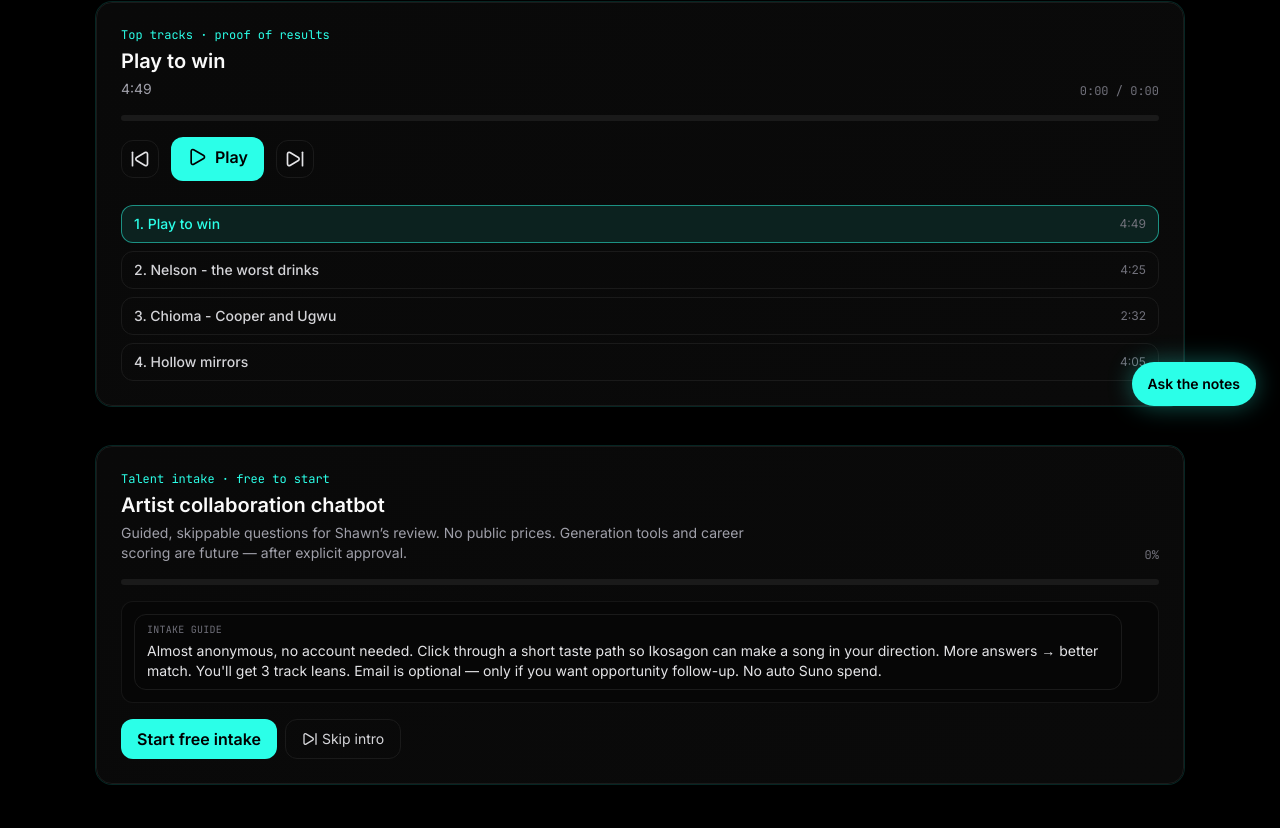
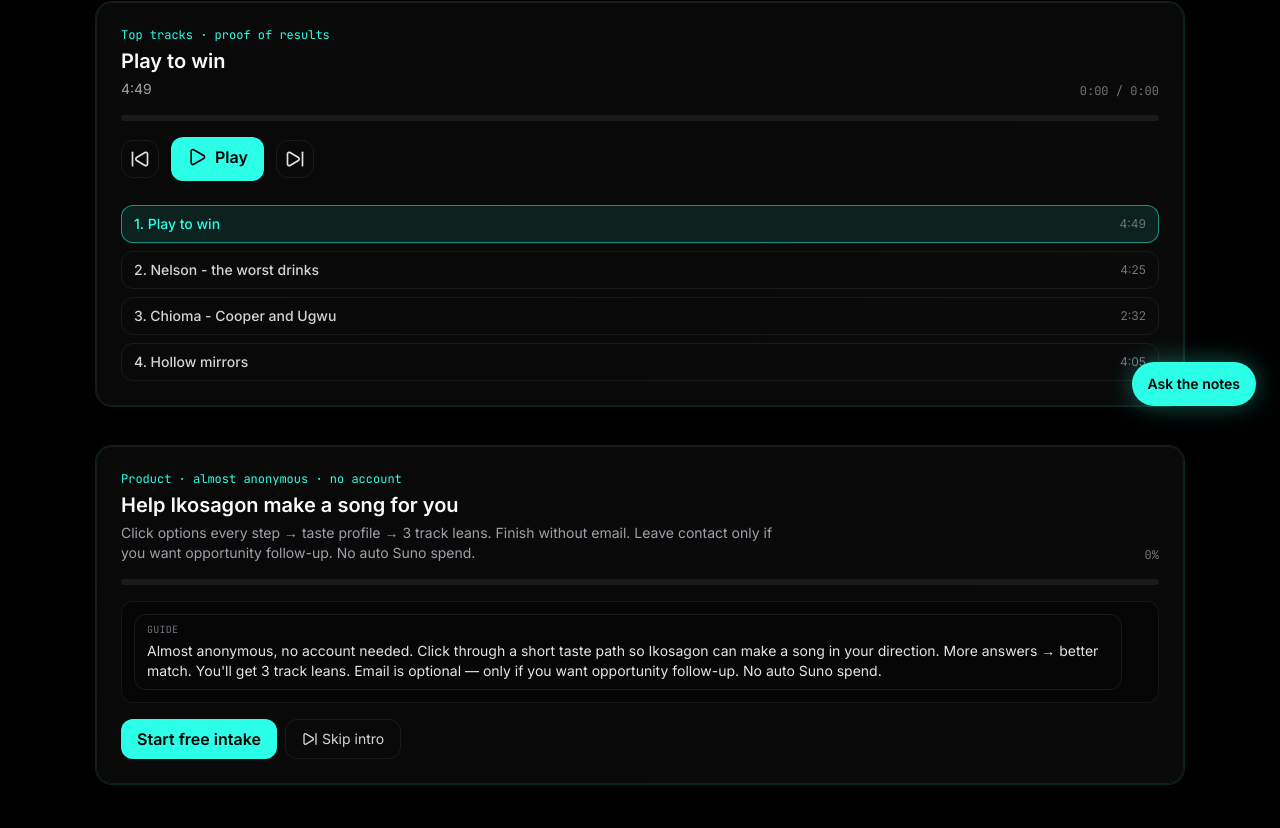
Before and after one commit to shawncres/ikosagon, a Next.js app: page /projects/ai-recording-artist in a window 1280 px wide. Shown: the part 370-1198 px from the top of the page. Built offline with nearby package versions, Linux system fonts and the light colour scheme.

Commit message:
feat(ai-recording-artist): anonymous song participation chat shell

```diff
--- a/components/TalentIntakeChat.tsx
+++ b/components/TalentIntakeChat.tsx
@@ -9,16 +9,22 @@ export function TalentIntakeChat() {
   return (
     <section
       className="card-surface neon-border mb-10 rounded-2xl p-5 md:p-6"
-      aria-label="Talent intake chatbot"
+      aria-label="Song participation taste path"
     >
       <div className="mb-4 flex flex-wrap items-end justify-between gap-3">
         <div>
-          <p className="mb-1 font-mono text-xs text-accent">Talent intake · free to start</p>
-          <h2 className="text-xl font-semibold">Artist collaboration chatbot</h2>
+          <p className="mb-1 font-mono text-xs text-accent">Product · almost anonymous · no account</p>
+          <h2 className="text-xl font-semibold">Help Ikosagon make a song for you</h2>
           <p className="mt-1 max-w-2xl text-sm text-zinc-400">
-            Guided, skippable questions for Shawn’s review. No public prices. Generation tools and
-            career scoring are future — after explicit approval.
+            Click options every step → taste profile → 3 track leans. Finish without email.
+            Leave contact only if you want opportunity follow-up. No auto Suno spend.
           </p>
+          {intake.catalogAsOf ? (
+            <p className="mt-2 font-mono text-[10px] text-zinc-500">
+              Music catalog as of {intake.catalogAsOf}
+              {intake.catalogNote ? ` · ${intake.catalogNote}` : ""}
+            </p>
+          ) : null}
         </div>
         <p className="font-mono text-xs text-zinc-500" aria-live="polite">
           {intake.progress}%
@@ -49,7 +55,7 @@ export function TalentIntakeChat() {
             }
           >
             <p className="mb-1 font-mono text-[10px] uppercase tracking-wide text-zinc-500">
-              {message.role === "user" ? "You" : "Intake guide"}
+              {message.role === "user" ? "You" : "Guide"}
             </p>
             <p className="whitespace-pre-wrap">{message.content}</p>
           </article>
@@ -61,22 +67,37 @@ export function TalentIntakeChat() {
           step={intake.step}
           submitted={intake.submitted}
           pending={intake.pending}
+          loadingRecs={intake.loadingRecs}
           selectedGenres={intake.selectedGenres}
-          textInput={intake.textInput}
+          selectedMood={intake.selectedMood}
+          selectedEra={intake.selectedEra}
+          selectedRegion={intake.selectedRegion}
+          selectedArtists={intake.selectedArtists}
+          selectedAlbums={intake.selectedAlbums}
+          artistOptions={intake.artistOptions}
+          albumOptions={intake.albumOptions}
+          recommendations={intake.recommendations}
+          catalogAsOf={intake.catalogAsOf}
           contact={intake.contact}
           voice={intake.voice}
           photo={intake.photo}
           recording={intake.recording}
           recordSeconds={intake.recordSeconds}
           fileInputRef={intake.fileInputRef}
-          onTextInput={intake.setTextInput}
           onContactChange={intake.setContact}
           onToggleGenre={intake.toggleGenre}
+          onToggleArtist={intake.toggleArtist}
+          onToggleAlbum={intake.toggleAlbum}
           onAdvanceFromIntro={intake.advanceFromIntro}
           onSkip={intake.skip}
           onSubmitGenres={intake.submitGenres}
-          onSubmitAge={intake.submitAge}
-          onSubmitTextStep={intake.submitTextStep}
+          onSubmitMood={intake.submitMood}
+          onSubmitEra={intake.submitEra}
+          onSubmitRegion={intake.submitRegion}
+          onSubmitArtists={intake.submitArtists}
+          onSubmitAlbums={intake.submitAlbums}
+          onContinueAfterRecs={intake.continueAfterRecs}
+          onFinishAnonymous={() => void intake.finishAnonymous()}
           onStartRecording={() => void intake.startRecording()}
           onStopRecording={intake.stopRecording}
           onConfirmVoice={intake.confirmVoice}
```
